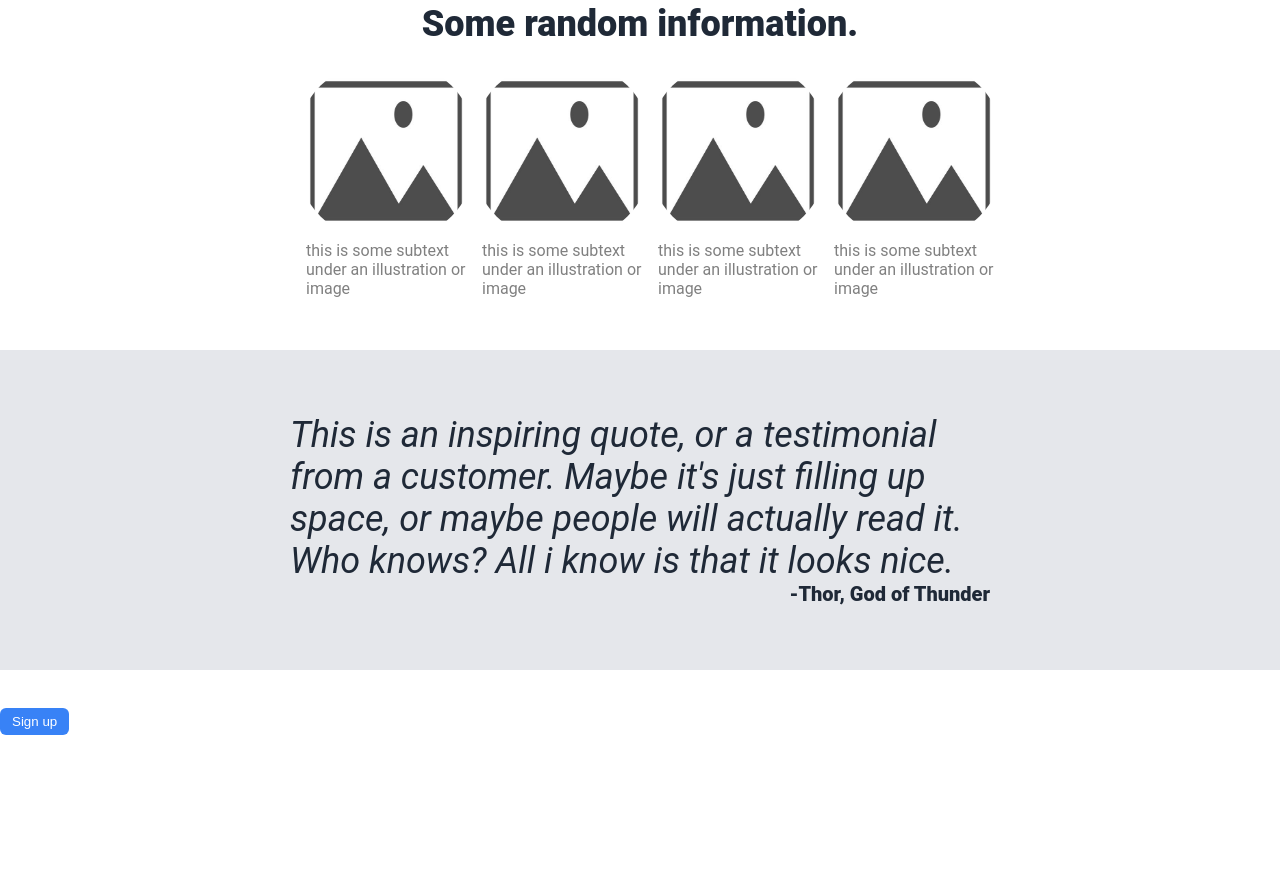
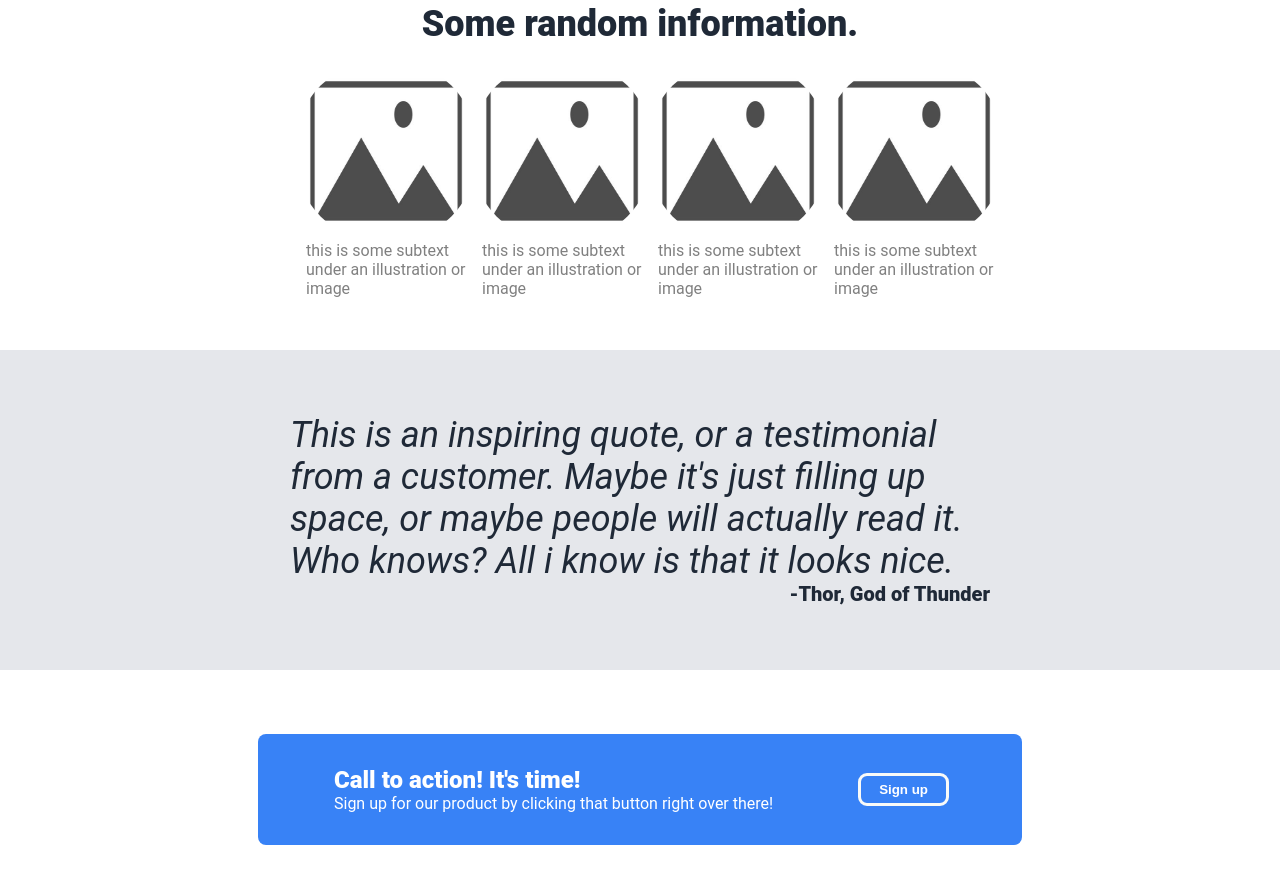
Before and after one commit to B96-osrs/landing-page, a plain HTML site: page index.html in a window 1280 px wide. Shown: the part 486-1370 px from the top of the page. Before the commit the page ends 1240 px from the top, so only its background shows below. Drawn offline with Linux system fonts and the light colour scheme.

Commit message:
Add section four in style.css

```diff
--- a/index.html
+++ b/index.html
@@ -50,9 +50,13 @@
     </div>
 
     <div class="section-four">
-        <div>Call to action! It's time!</div>
+      <div class="blue-box">
+       <div class="blue-box-text">
+        <div class="section-four-text-one">Call to action! It's time!</div>
         <div>Sign up for our product by clicking that button right over there!</div>
+       </div>
         <button class="sign-up-button">Sign up</button>
+      </div>
     </div>
     <div class="footer">Copyright c The Odin Project 2021</div>
 
--- a/style.css
+++ b/style.css
@@ -38,6 +38,10 @@ body {
     gap: 24px;
 }
 
+.section-one .sign-up-button {
+    border: none;
+}
+
 .section-one-left-box {
     display: flex;
     flex-direction: column;
@@ -52,12 +56,14 @@ body {
 }
 
 .sign-up-button {
+    box-sizing: border-box;
     background-color: #3882F6;
     color: white;
     width: max-content;
     border-radius: 6px;
-    padding: 6px 12px 6px 12px;
-    border: none;
+    padding: 6px 18px 6px 18px;
+    font-weight: 800;
+    border-color: #F9FAF8;
 }
 
 .section-two {
@@ -116,5 +122,41 @@ body {
     font-weight:800;
     font-size:20px;
     justify-content: flex-end;
+}
+
+.section-four {
+    display: flex;
+    justify-content: center;
+    align-items: center;
+    padding: 64px;
 
 }
+
+.blue-box {
+    display: flex;
+    background-color: #3882F6;
+    border-radius: 8px;
+    width: 700px;
+    justify-content: space-around;
+    padding: 32px;
+    align-items: center;
+}
+
+.blue-box-text {
+    display: flex;
+    flex-direction: column;
+}
+
+.section-four .sign-up-button {
+  border-color: #F9FAF8;
+  border-style: none;
+  outline-style: solid;
+  outline-color: #F9FAF8;
+  outline-width: 3px;
+  height: max-content;
+}
+
+.section-four-text-one {
+    font-size: 24px;
+    font-weight: 800;
+}
```
